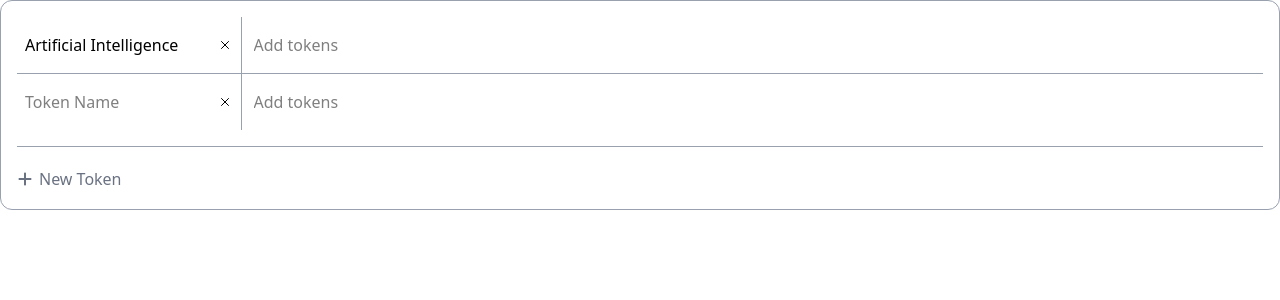
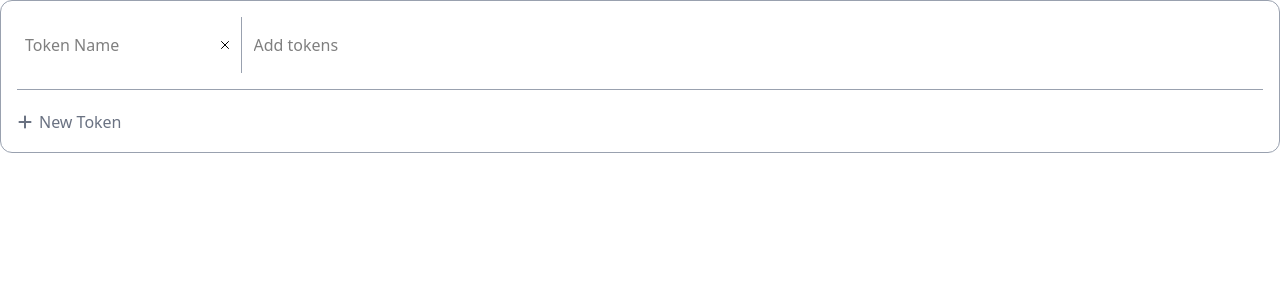
Before and after one commit to suryanarayanan21/Token-Logging-Tool, a React (Vite) app: page /form in a window 1280 px wide. Shown: the top 300 px of the page. Built offline with nearby package versions, Linux system fonts and the light colour scheme.

Commit message:
Fixed ID issue

```diff
--- a/src/components/TagEntryForm.tsx
+++ b/src/components/TagEntryForm.tsx
@@ -4,6 +4,7 @@ import { FaPlus } from "react-icons/fa6";
 import { IoCloseOutline } from "react-icons/io5";
 
 type TokenEntry = {
+  id: string;
   name?: string;
   associatedTokens: string[];
 };
@@ -22,12 +23,10 @@ const FormRow = () => {
 };
 
 export const TagEntryForm = () => {
+  const [tokenIdSeed, setTokenIdSeed] = useState<number>(1);
   const [tokens, setTokens] = useState<TokenEntry[]>([
     {
-      name: "Artificial Intelligence",
-      associatedTokens: ["Design", "Research", "Ethics"],
-    },
-    {
+      id: "0",
       name: "",
       associatedTokens: [],
     },
@@ -39,7 +38,7 @@ export const TagEntryForm = () => {
         <table className="w-full">
           {tokens.map((token, index) => (
             <tr
-              key={`row-${index}`}
+              key={`${token.id}`}
               className={
                 index < tokens.length - 1 ? `border-b border-b-gray-400` : ""
               }
@@ -84,13 +83,14 @@ export const TagEntryForm = () => {
       </div>
       <button
         className="mt-5 cursor-pointer"
-        onClick={() =>
+        onClick={() => {
           setTokens((t) => {
             const clone = [...t];
-            clone.push({ associatedTokens: [] });
+            clone.push({ id: `${tokenIdSeed}`, associatedTokens: [] });
             return clone;
-          })
-        }
+          });
+          setTokenIdSeed(tokenIdSeed + 1);
+        }}
       >
         <div className="flex flex-row gap-1.5 items-center text-gray-500 hover:text-gray-800">
           <FaPlus />
```
